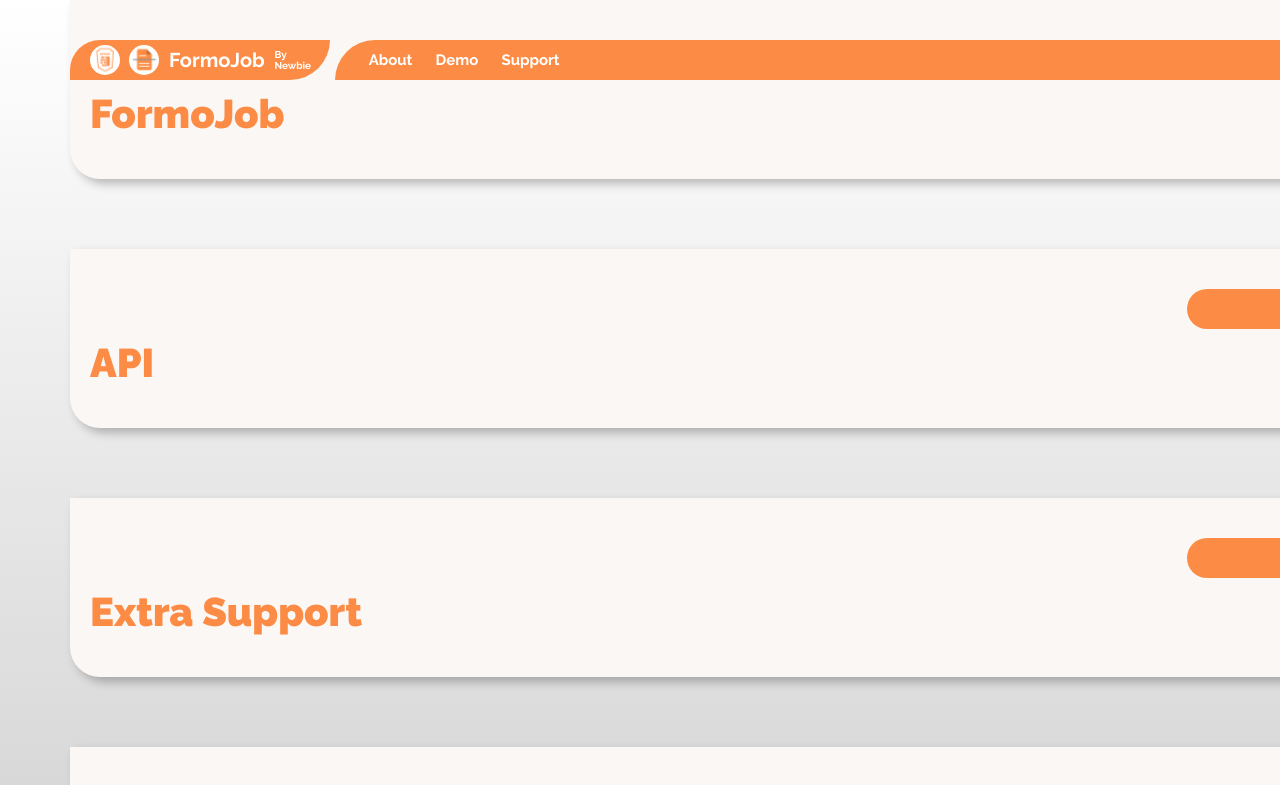
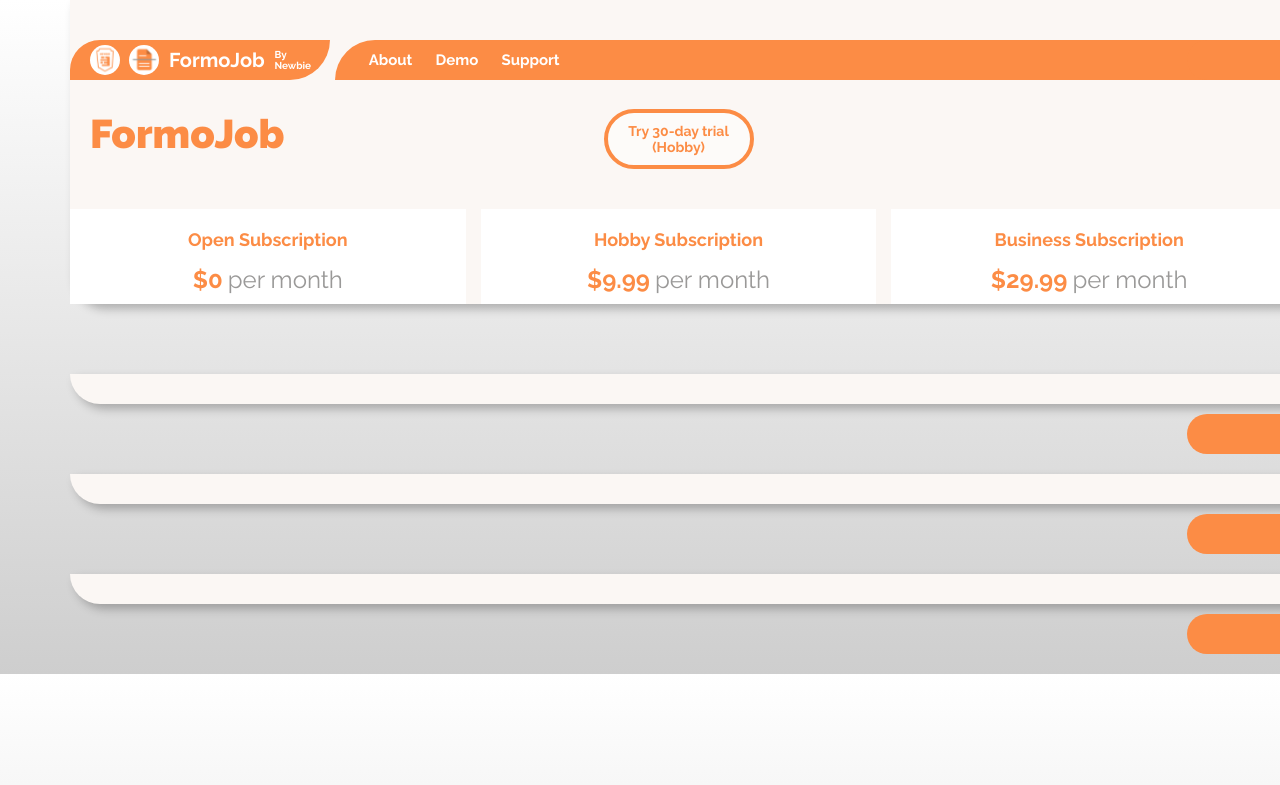
Before and after one commit to Balaborka/FormoJob-, a React (Create React App) app: page / in a window 1280 px wide. Shown: the top 785 px of the page. Built offline with nearby package versions, Linux system fonts and the light colour scheme.

Commit message:
Header and price for subscriptions in the first buy item are added

```diff
--- a/src/components/buyFormojob_panel.tsx
+++ b/src/components/buyFormojob_panel.tsx
@@ -1,12 +1,16 @@
 import { PanelAboutHeader } from '../components/panelAboutHeader'
 import Data from "../data/BuyPage.json"
-import { PanelBuyHeader } from '../components/panelBuyHeader'
+import { SubscriptionsSection } from './subscriptionsSection'
 
 export function BuyFormoJobPanel() {
     return (
         <div>
-            <PanelBuyHeader header={ Data[0].name } />
-            {/* <PanelAboutHeader header={ "A forms OCR auto-filling tool" } description={ "You talk to your client over a cup of coffee - we generate your contracts" } /> */}
+            <div className='panelBuyHeaderTitle' >
+                    { Data[0].name }
+            </div>
+            <div>
+                <SubscriptionsSection ID={ parseInt(Data[0].id) } />
+            </div>
         </div>
     )
 }
--- a/src/components/panelBuyHeader.tsx
+++ /dev/null
@@ -1,19 +0,0 @@
-import React, { useState, useEffect, useRef } from 'react'
-import { PanelHeader } from './panelHeader'
-import { GuideLine } from './guideLine';
-
-interface PanelHeaderProps {
-    header: string;
-}
-
-export const PanelBuyHeader: React.FunctionComponent<PanelHeaderProps> = (props) => {
-    return (
-        <div>
-            <PanelHeader children={
-                <div className='panelBuyHeaderTitle' >
-                    { props.header }
-                </div>
-            }/>
-        </div>
-    )
-}
--- /dev/null
+++ b/src/components/subscriptionsSection.tsx
@@ -0,0 +1,32 @@
+import React from 'react';
+import Data from "../data/BuyPage.json"
+
+interface SubscriptionsSectionProps {
+    ID: number;
+}
+
+export const SubscriptionsSection: React.FunctionComponent<SubscriptionsSectionProps> = (props) => {
+    const id = props.ID;
+    const subscriptions = Data[id].subscriptions;
+
+    return (
+        <div>
+            <div className='buyButtonContainer'>
+                <button className='btn'>
+                    <span>Try 30-day trial <br /> ({Data[id].trialFor})</span>
+                </button>
+            </div>
+            <div className='subscriptions'>
+                {subscriptions?.map((el) => (
+                    <div className='subscriptionBlock'>
+                        <div className='subscriptionTitle'>{el.name}</div>
+                        <div className='subscriptionPrice'>
+                            <div className='price'>${el.price}</div>
+                            <div className='paymentTepe'>{el.paymentType}</div>
+                        </div>
+                    </div>
+                ))}
+            </div>
+        </div>
+    );
+};
--- a/src/data/BuyPage.json
+++ b/src/data/BuyPage.json
@@ -2,6 +2,7 @@
   {
     "id": "0",
     "name": "FormoJob",
+    "trialFor": "Hobby",
     "subscriptions": [
       {
         "id": "0",
@@ -92,6 +93,7 @@
   {
     "id": "1",
     "name": "API",
+    "trialFor": "Advanced",
     "subscriptions": [
       {
         "id": "0",
--- a/src/index.css
+++ b/src/index.css
@@ -128,7 +128,7 @@
     font-size: 22px;
 }
 .panelBuyHeaderTitle{
-    padding-top: 90px;
+    padding-top: 110px;
     color: #FC8C45;
     font-weight: 900;
     font-size: 40px;
@@ -204,6 +204,13 @@
     margin-top: 70px;
     margin-bottom: 70px;
 }
+.buyButtonContainer {
+    display: flex;
+    justify-content: center;
+    align-items: center;
+    margin-top: -60px;
+    margin-bottom: 40px;
+}
 .btn {
     width: 150px;
     height: 60px;
@@ -254,3 +261,39 @@
     width: 50px;
     right: -23px;
 }
+
+.subscriptions {
+    color: #9A9998;
+    margin-left: -20px;
+    margin-right: -20px;
+    display: flex;
+    justify-content: space-between;
+    margin-bottom: -30px;
+}
+.subscriptionBlock {
+    padding-top: 15px;
+    width: calc((100% / 3) - 10px);
+    background-color: white;
+    display: flex;
+    align-items: center;
+    justify-content: center;
+    flex-direction: column;
+}
+.subscriptionBlock div {
+    margin-top: 5px;
+    margin-bottom: 5px;
+}
+.subscriptionTitle {
+    color: #FC8C45;
+    font-weight: bold;
+    font-size: 18px;
+}
+.subscriptionPrice {
+    display: flex;
+    font-size: 24px;
+}
+.price {
+    color: #FC8C45;
+    font-weight: bold;
+    margin-right: 5px;
+}
--- a/src/pages/Buy.tsx
+++ b/src/pages/Buy.tsx
@@ -3,7 +3,6 @@
 import Data from "../data/BuyPage.json"
 import { BuyFormoJobPanel } from "../components/buyFormojob_panel"
 import { Panel } from '../components/panel'
-import { PanelBuyHeader } from '../components/panelBuyHeader'
 
 export function Buy() {
   return (
@@ -15,13 +14,13 @@
           children={ <BuyFormoJobPanel /> } />
         <Panel
           theme='yellowPanel'
-          children={ <PanelBuyHeader header={ Data[1].name } />  } />
+          children={ null  } />
         <Panel
           theme='yellowPanel'
-          children={ <PanelBuyHeader header={ Data[2].name } />  } />
+          children={ null  } />
         <Panel
           theme='yellowPanel'
-          children={ <PanelBuyHeader header={ Data[3].name } />  } />
+          children={ null  } />
     </div>
   );
 }
```
